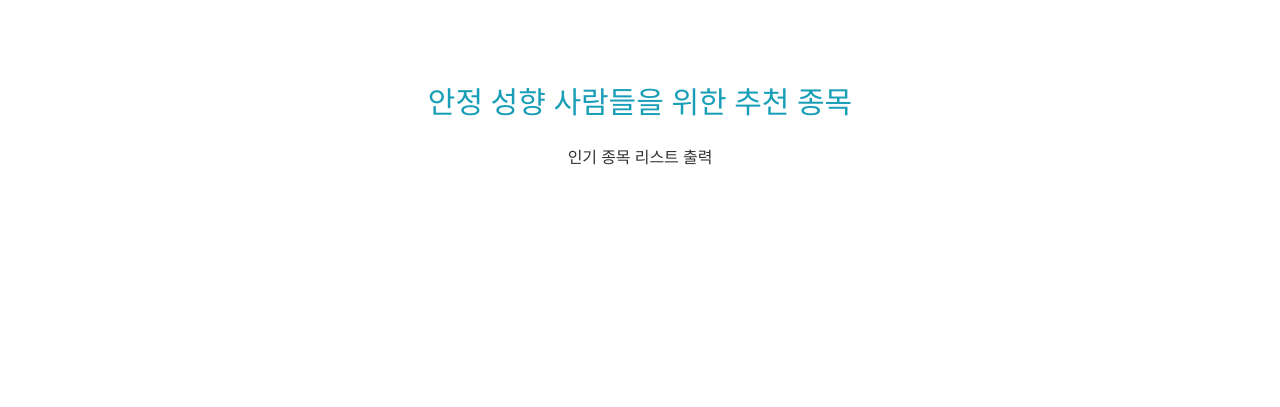
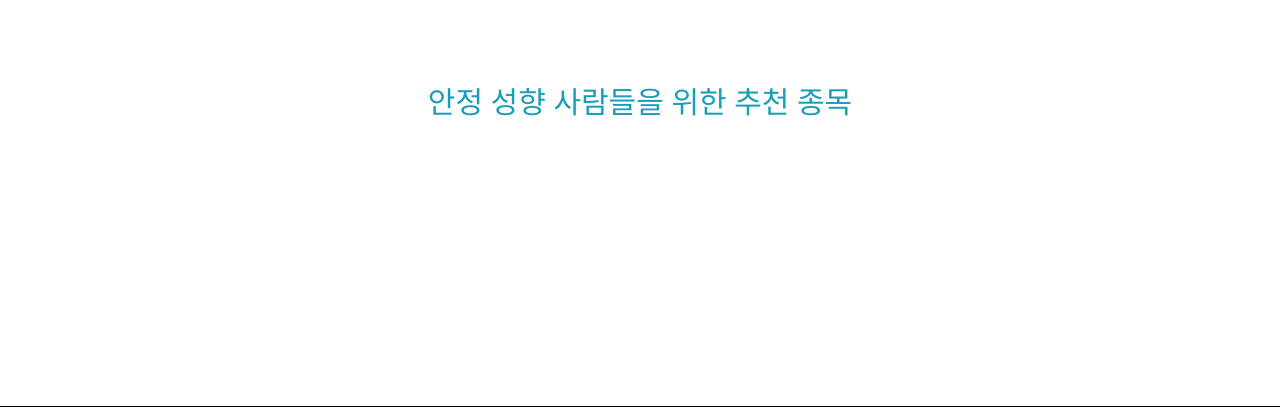
Before and after one commit to heej-ng/osp_team_project, a Flask app: template templates/stable.html in a window 1280 px wide. Shown: the part 70-477 px from the top of the page. Run offline with Flask 2, Linux system fonts and the light colour scheme; the template is opened without the code that fills it, so the values that code supplies are empty; some libraries are stand-ins or nearby versions.

Commit message:
Update stable.html

```diff
--- a/templates/stable.html
+++ b/templates/stable.html
@@ -77,8 +77,6 @@
       <h2 class="text-center">
         안정 성향 사람들을 위한 추천 종목
       </h2>
-
-      <p>인기 종목 리스트 출력</p>
       <p>{{stable}}</p>
       <br><br><br><br><br><br><br><br><br><br>
 
```
